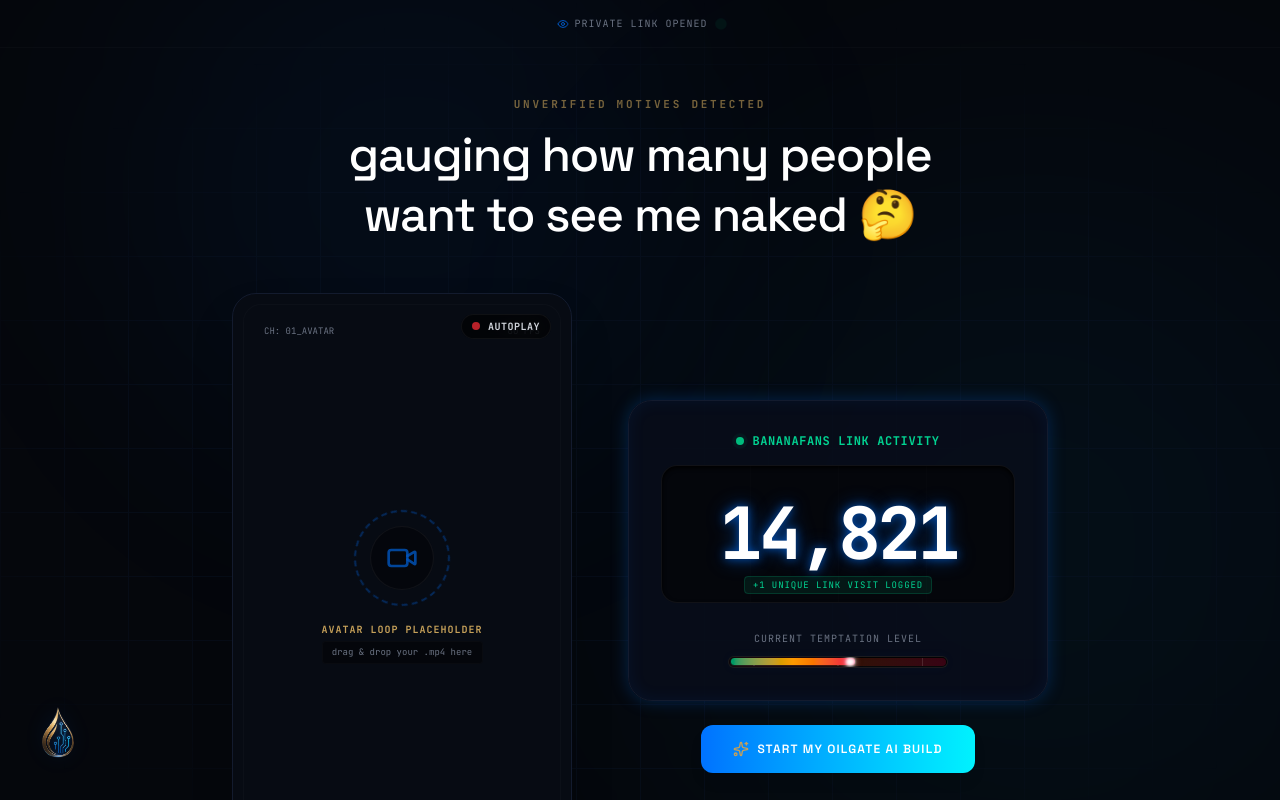
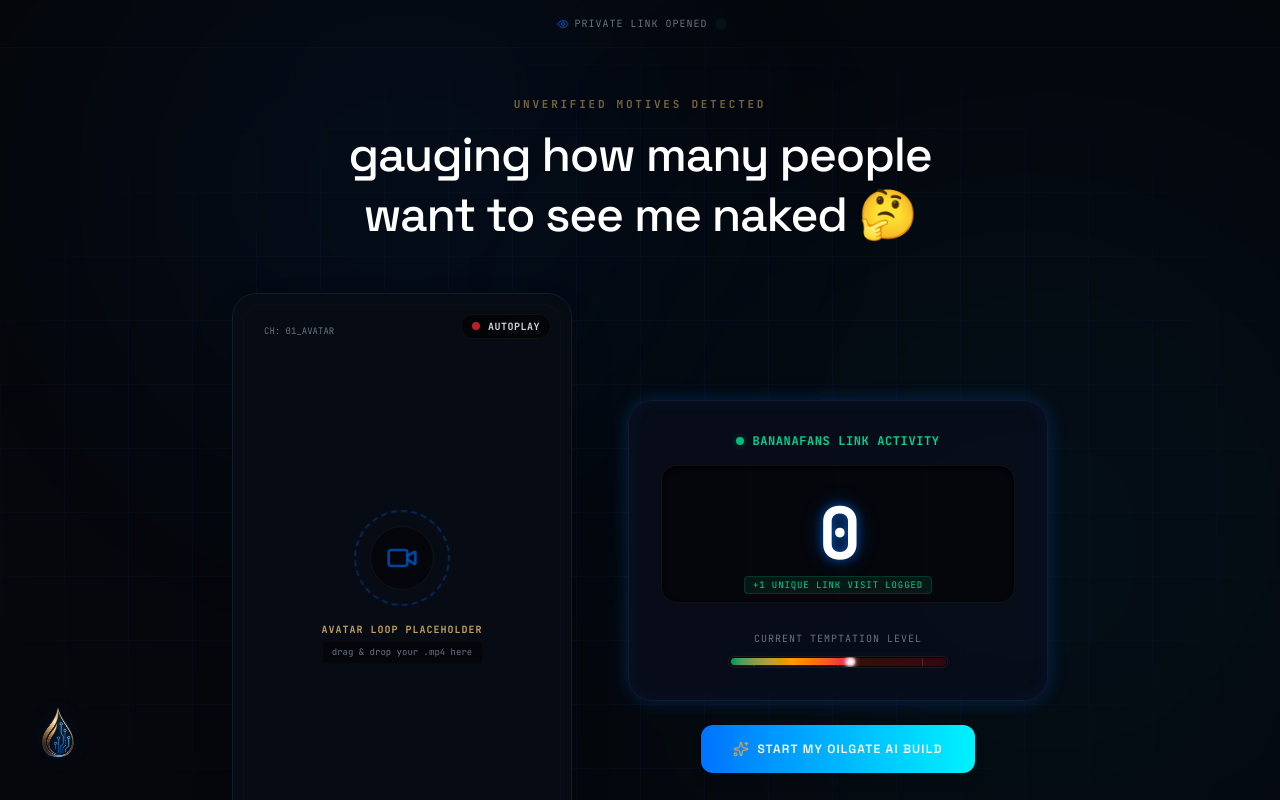
Before and after one commit to oilgaterealty/bananafans, a React (Vite) app: page / in a window 1280 px wide. Built offline with nearby package versions, Linux system fonts and the light colour scheme.

Commit message:
Set BananaFans counter starting value to -1
Updates CONFIGURABLE_STARTING_NUMBER in src/App.tsx from 14820 to -1
so the live counter starts at -1 on fresh sessions.

```diff
--- a/src/App.tsx
+++ b/src/App.tsx
@@ -16,7 +16,7 @@
 } from './utils/audio';
 
 // Starting anchor offset. Modify this to easily change the baseline counter representation!
-const CONFIGURABLE_STARTING_NUMBER = 14820;
+const CONFIGURABLE_STARTING_NUMBER = -1;
 
 export default function App() {
   const [targetCount, setTargetCount] = useState<number>(CONFIGURABLE_STARTING_NUMBER);
```
